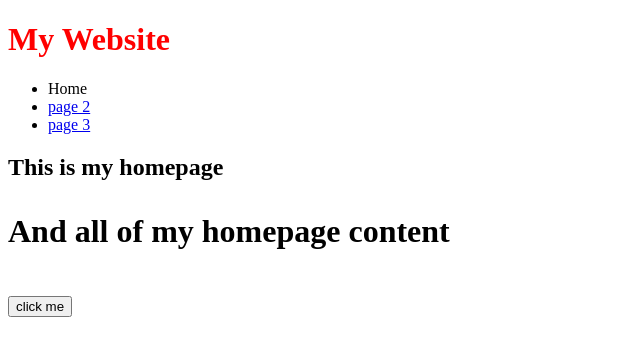
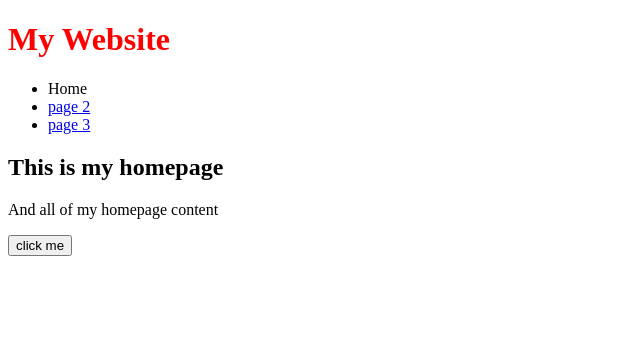
Before and after one commit to DaltonShort/daltonshort.github.io, a plain HTML site: page index.html in a window 1280 px wide. Shown: the whole page, without its empty margins (0-640 px from the left). Drawn offline with Linux system fonts and the light colour scheme.

Commit message:
Update index.html

```diff
--- a/index.html
+++ b/index.html
@@ -13,7 +13,7 @@
 			<li><a href="page2.html">page 2</a></li>
 			<li><a href="page3.html">page 3</a></li>
 		</ul>
-		<h2>This is my homepage<h1>
+		<h2>This is my homepage</h2>
 		<p>And all of my homepage content</P>
 		<button onClick="alertButton()">click me</button>
 	</body>
```
